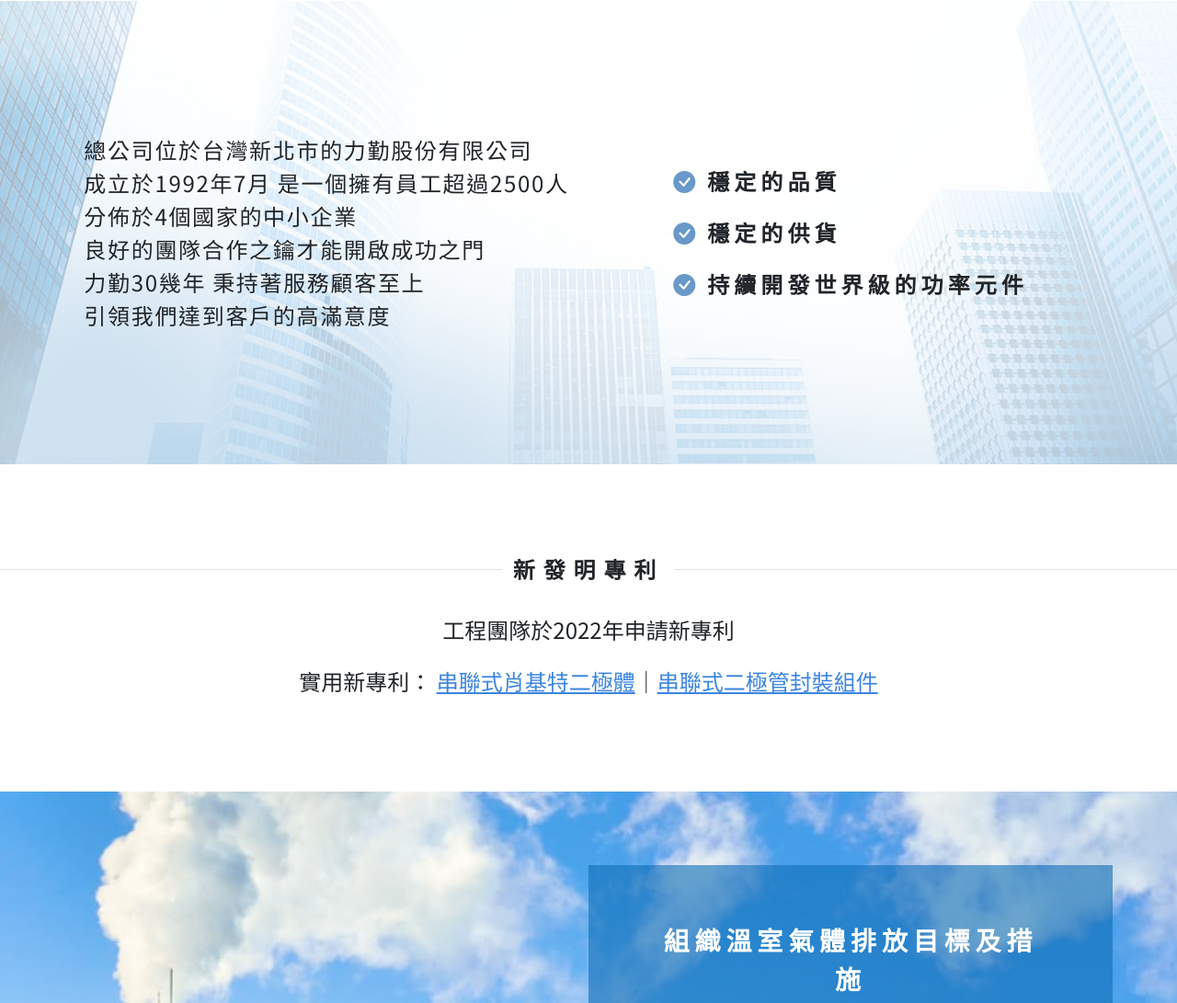
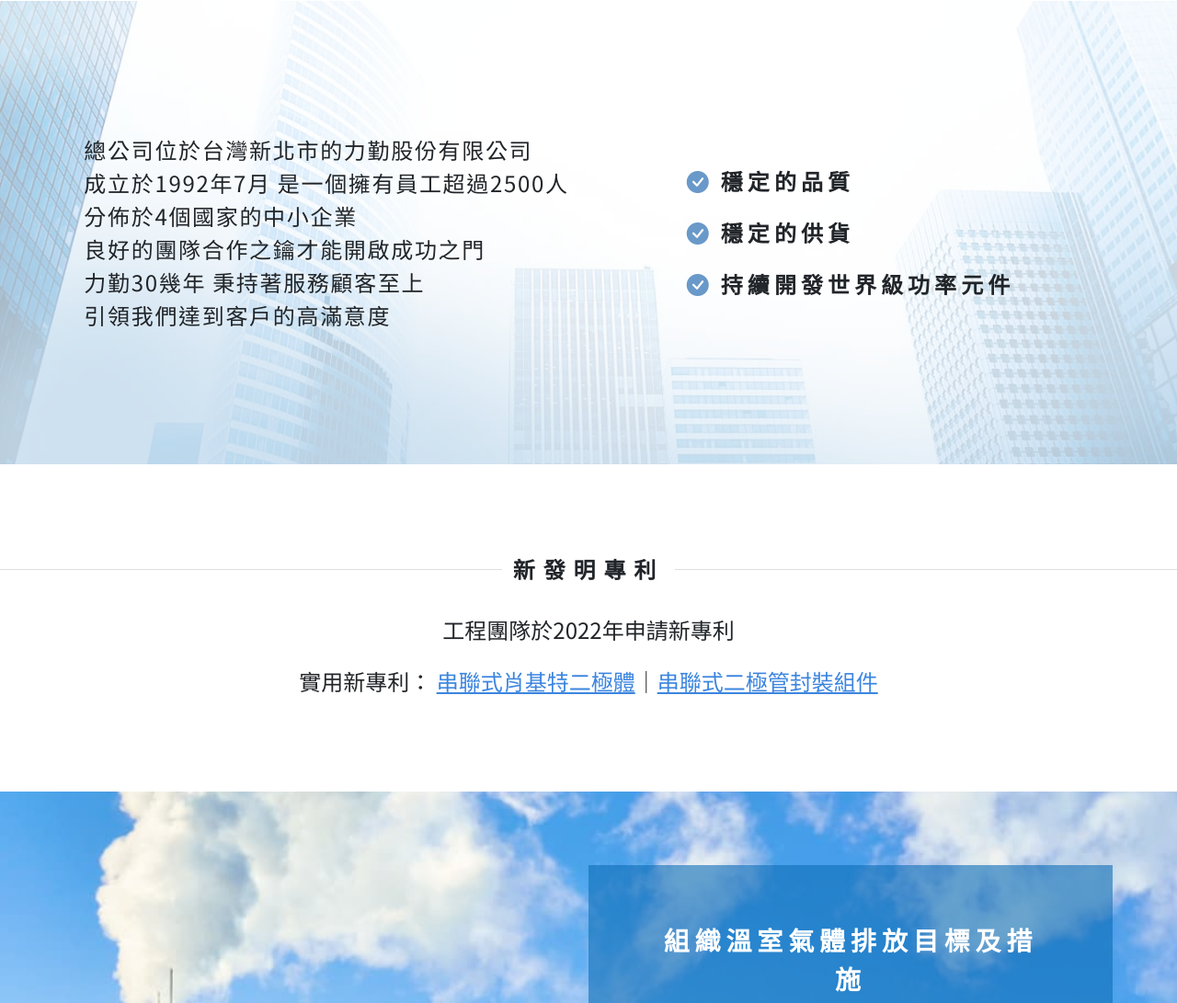
Before and after one commit to tony13382/20230301_CHENMKO_frontEnd, a website: page pages/home.html in a window 1280 px wide. Shown: the part 1198-2289 px from the top of the page at 92% size. Drawn offline with nearby package versions, Linux system fonts and the light colour scheme.

Commit message:
Update home.html

```diff
--- a/pages/home.html
+++ b/pages/home.html
@@ -203,7 +203,7 @@
                                 <p class="m-0 fs-4 text-lg-start text-center" style="letter-spacing: 0.21em; line-height: 3.5rem;">
                                     <i class="bi bi-check-circle-fill me-2" style="color: #6999c9;"></i><span class="fw-bolder">穩定的品質 </span><br>
                                     <i class="bi bi-check-circle-fill me-2" style="color: #6999c9;"></i><span class="fw-bolder">穩定的供貨 </span><br>
-                                    <i class="bi bi-check-circle-fill me-2" style="color: #6999c9;"></i><span class="fw-bolder">持續開發世界級的功率元件</span>
+                                    <i class="bi bi-check-circle-fill me-2" style="color: #6999c9;"></i><span class="fw-bolder">持續開發世界級功率元件</span>
                                 </p>
                             </div>
                         </div>
```
